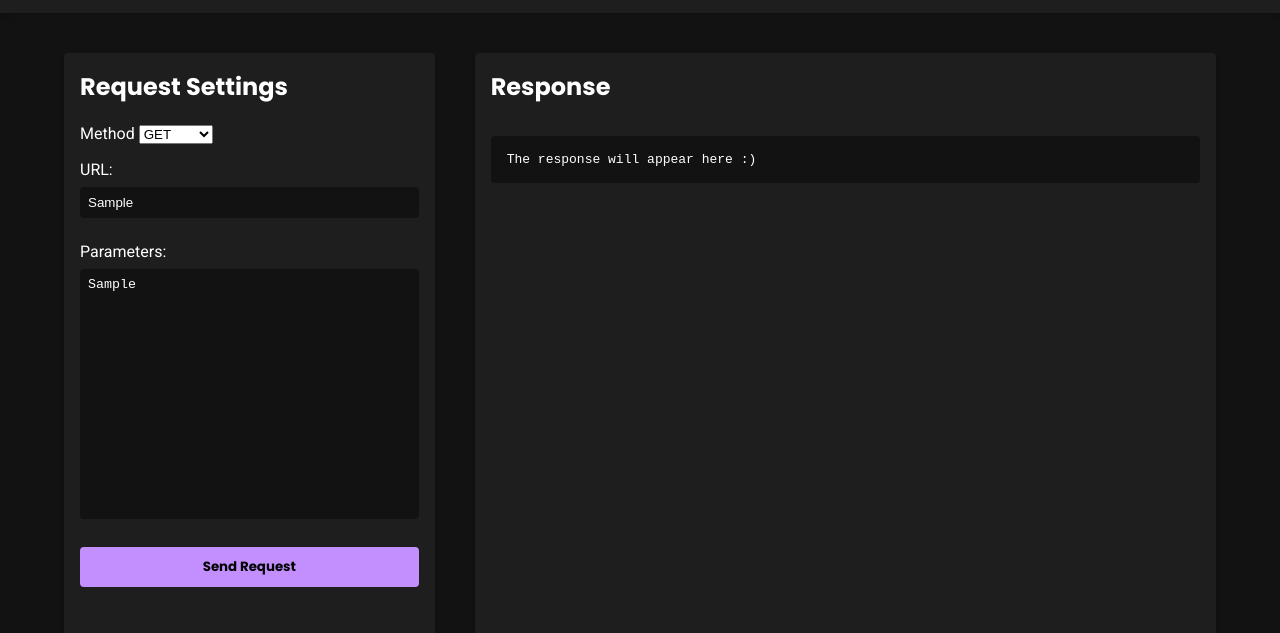
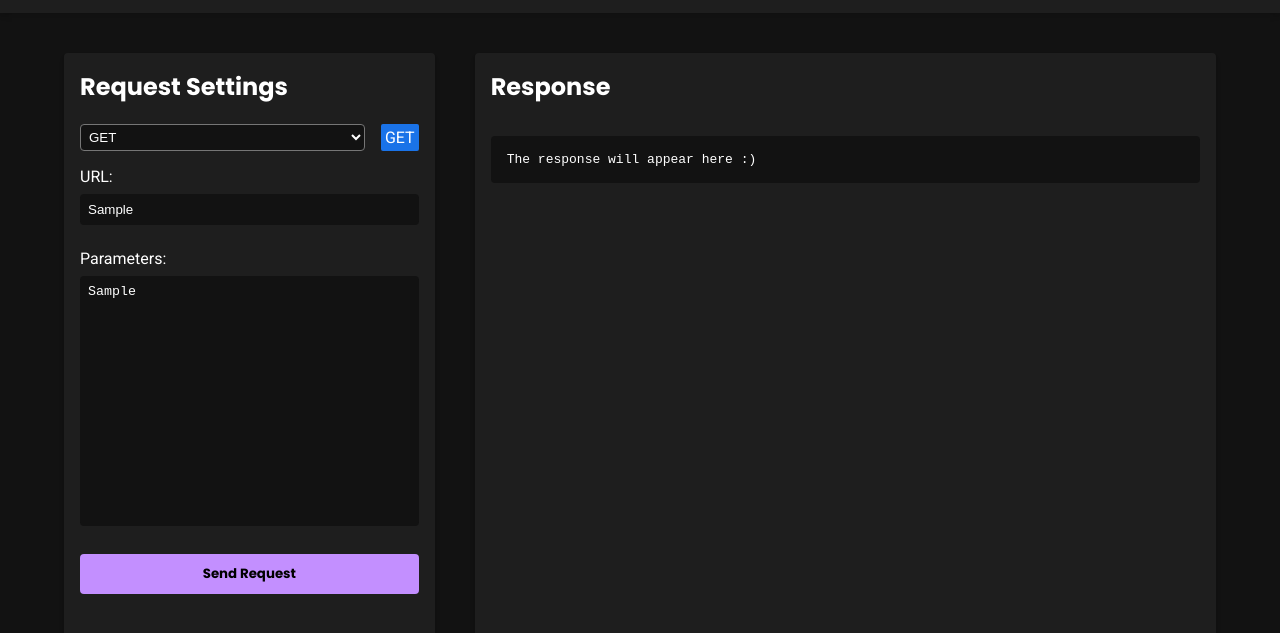
Before and after one commit to gabrielrez/ReqLite, a plain HTML site: page index.html in a window 1280 px wide. Both pictures are taken after typing "Sample", "Sample" into the empty fields and a click on the button "Send Request". Shown: the part 59-692 px from the top of the page. Drawn offline with Linux system fonts and the light colour scheme.

Commit message:
method badget

```diff
--- a/index.html
+++ b/index.html
@@ -30,14 +30,14 @@
         <h2 class="onSurface">Request Settings</h2>
         <form id="requestForm">
           <div class="form">
-            <div class="input-box">
-              <label for="method">Method</label>
+            <div class="input-box select-method">
               <select name="method-select" id="method-select">
                 <option value="get">GET</option>
                 <option value="post">POST</option>
                 <option value="put">PUT</option>
                 <option value="delete">DELETE</option>
               </select>
+              <span class="method-tag get">GET</span>
             </div>
 
             <div class="input-box">
--- a/script.js
+++ b/script.js
@@ -11,6 +11,15 @@ document.getElementById('themeToggle').addEventListener('click', function () {
     ? 'light'
     : 'dark';
   localStorage.setItem('theme', theme);
+});
+
+document.getElementById('requestForm').addEventListener('change', function () {
+  const method_tag = document.querySelector('.method-tag');
+  const method = document.getElementById('method-select').value;
+
+  method_tag.className = 'method-tag';
+  method_tag.classList.add(method);
+  method_tag.innerText = method.toUpperCase();
 });
 
 async function getRequest(url) {
--- a/style.css
+++ b/style.css
@@ -116,6 +116,51 @@ main section{
   color: var(--onSurface);
 }
 
+.select-method{
+  display: flex;
+  justify-content: space-between;
+  align-items: center;
+  gap: 16px;
+}
+
+#method-select{
+  width: 100%;
+  padding: 4px;
+  border-radius: 4px;
+  background-color: var(--background);
+  color: var(--onSurface);
+}
+
+.method-tag{
+  transition: 0.2s ease-in-out;
+  color: #FFFFFF;
+  font-family: 'Roboto';
+}
+
+.get{
+  background-color: #1A73E8;
+  padding: 4px;
+  border-radius: 2px;
+}
+
+.post{
+  background-color: #34A853;
+  padding: 4px;
+  border-radius: 2px;
+}
+
+.put{
+  background-color: #FBBC04;
+  padding: 4px;
+  border-radius: 2px;
+}
+
+.delete{
+  background-color: #EA4335;
+  padding: 4px;
+  border-radius: 2px;
+}
+
 textarea {
   width: 100%;
   height: 250px;
```
